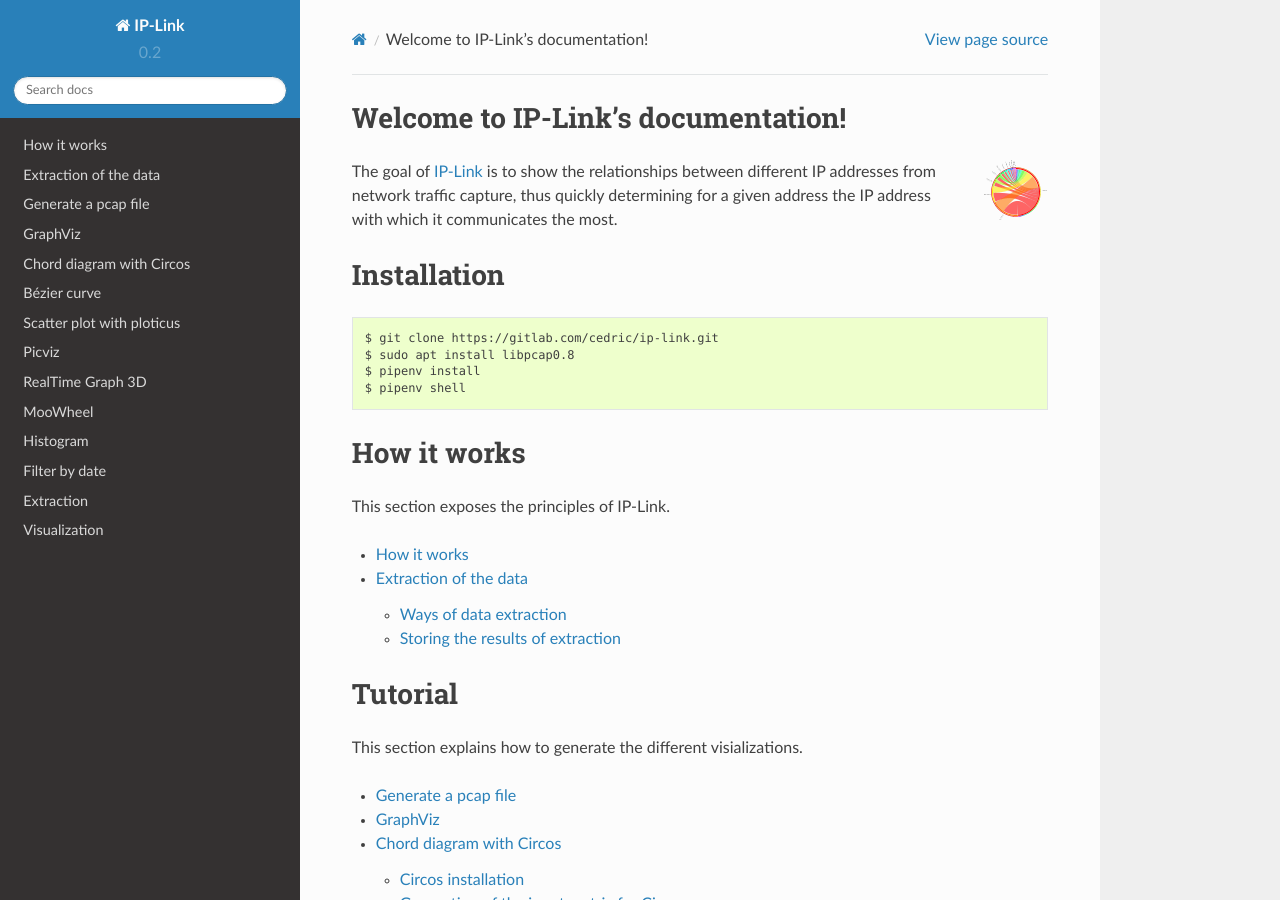
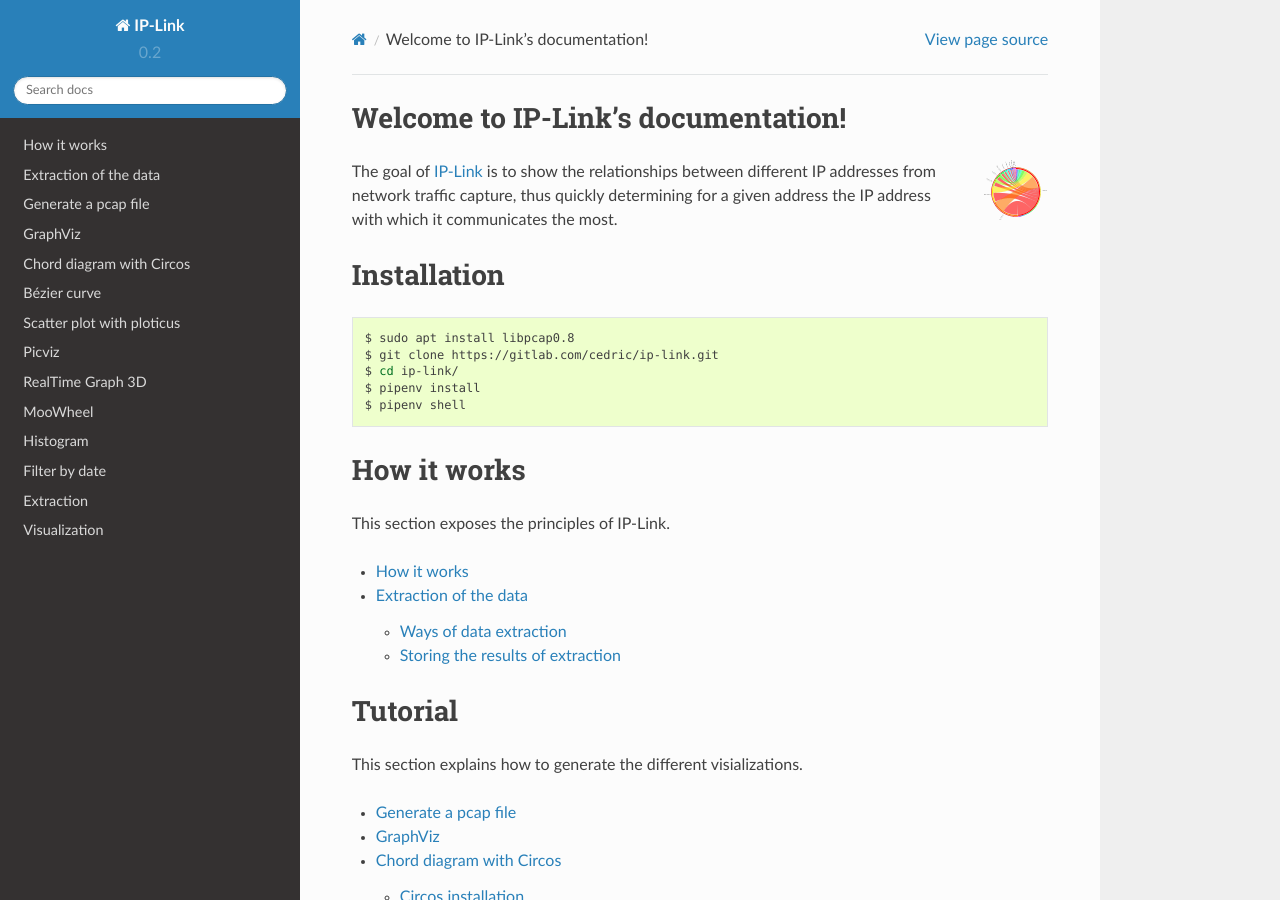
Before and after one commit to cedricbonhomme/IP-Link, a Sphinx documentation site: the page built from documentation/index.rst, in a window 1280 px wide and 900 px high. Built offline with Sphinx 7.4.7 and the Read the Docs theme 2.0.0, drawn with Linux system fonts in a browser that asks for light colours.

Commit message:
Improved installation instructions.

```diff
--- a/README.rst
+++ b/README.rst
@@ -16,6 +16,8 @@ Installation
 .. code-block:: bash
 
     $ sudo apt install libpcap0.8
+    $ git clone https://gitlab.com/cedric/ip-link.git
+    $ cd ip-link/
     $ pipenv install
     $ pipenv shell
 
--- a/documentation/index.rst
+++ b/documentation/index.rst
@@ -20,8 +20,9 @@ Installation
 
 .. code-block:: bash
 
+    $ sudo apt install libpcap0.8
     $ git clone https://gitlab.com/cedric/ip-link.git
-    $ sudo apt install libpcap0.8
+    $ cd ip-link/
     $ pipenv install
     $ pipenv shell
 
```
